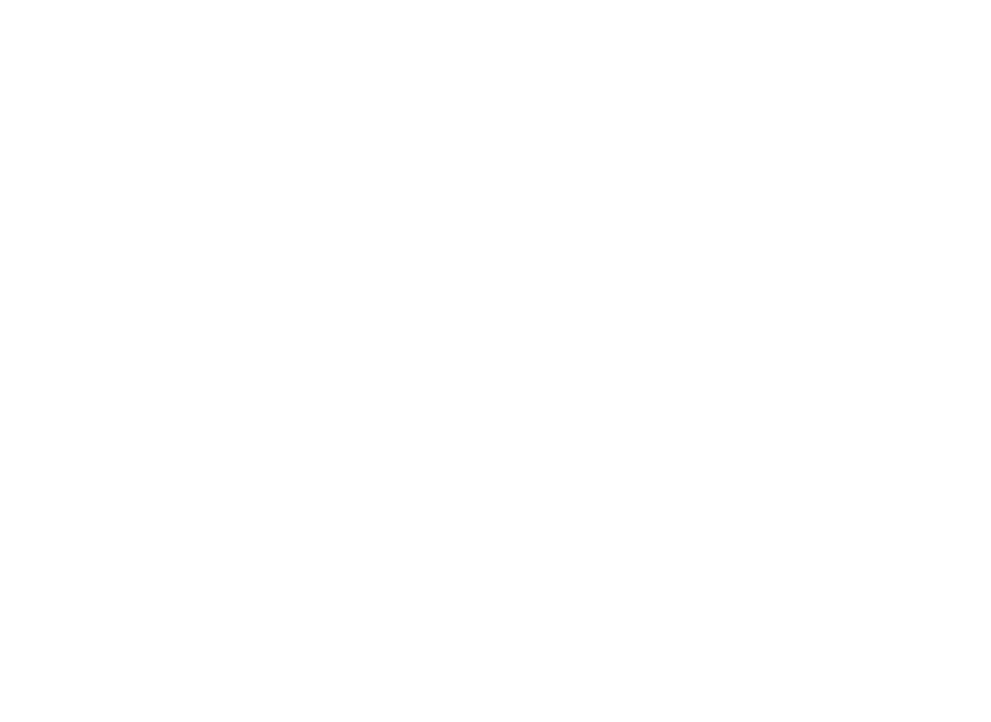
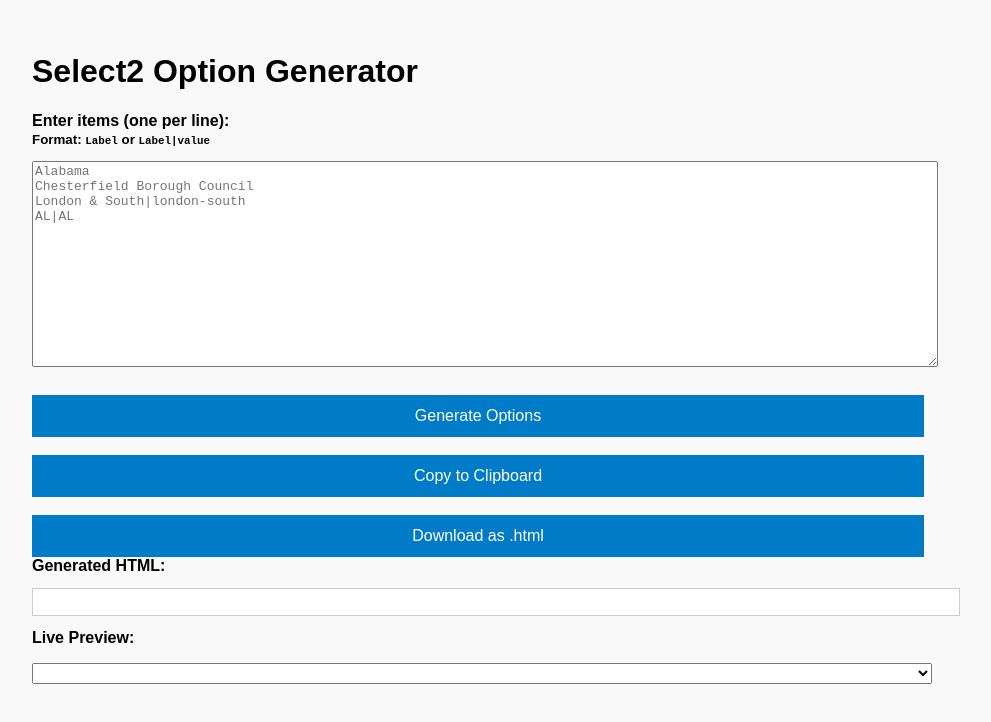
Before and after one commit to dedicatedcloud/html, a plain HTML site: page select2.html in a window 1280 px wide. Shown: the whole page, without its empty margins (158-1149 px from the left). Drawn offline with nearby package versions, Linux system fonts and the light colour scheme.

Commit message:
Update select2.html

```diff
--- a/select2.html
+++ b/select2.html
@@ -0,0 +1,138 @@
+<!DOCTYPE html>
+<html lang="en">
+<head>
+  <meta charset="UTF-8">
+  <title>Select2 Option Generator with Preview & Export</title>
+  <meta name="viewport" content="width=device-width, initial-scale=1">
+  <link href="https://cdn.jsdelivr.net/npm/select2@4.1.0-rc.0/dist/css/select2.min.css" rel="stylesheet" />
+  <style>
+    body {
+      font-family: Arial, sans-serif;
+      padding: 2em;
+      max-width: 900px;
+      margin: auto;
+      background-color: #f9f9f9;
+    }
+
+    textarea, pre, button, select {
+      width: 100%;
+      margin-top: 1em;
+      font-size: 1em;
+    }
+
+    textarea {
+      height: 200px;
+    }
+
+    pre {
+      background-color: #fff;
+      padding: 1em;
+      border: 1px solid #ccc;
+      overflow-x: auto;
+      white-space: pre-wrap;
+      word-wrap: break-word;
+    }
+
+    button {
+      padding: 0.75em;
+      margin-top: 0.5em;
+      margin-right: 0.5em;
+      background-color: #007bc7;
+      color: white;
+      border: none;
+      cursor: pointer;
+    }
+
+    button:hover {
+      background-color: #005fa3;
+    }
+
+    label {
+      font-weight: bold;
+    }
+
+    .button-row {
+      display: flex;
+      flex-wrap: wrap;
+      gap: 10px;
+      margin-top: 1em;
+    }
+  </style>
+</head>
+<body>
+
+  <h1>Select2 Option Generator</h1>
+
+  <label for="input">Enter items (one per line):<br>
+    <small>Format: <code>Label</code> or <code>Label|value</code></small>
+  </label>
+  <textarea id="input" placeholder="Alabama&#10;Chesterfield Borough Council&#10;London & South|london-south&#10;AL|AL"></textarea>
+
+  <div class="button-row">
+    <button onclick="generateOptions()">Generate Options</button>
+    <button onclick="copyToClipboard()">Copy to Clipboard</button>
+    <button onclick="downloadAsHTML()">Download as .html</button>
+  </div>
+
+  <label for="output">Generated HTML:</label>
+  <pre id="output"></pre>
+
+  <label for="preview">Live Preview:</label>
+  <select id="preview" class="js-select2" style="width: 100%;"></select>
+
+  <!-- JS Dependencies -->
+  <script src="https://code.jquery.com/jquery-3.6.0.min.js"></script>
+  <script src="https://cdn.jsdelivr.net/npm/select2@4.1.0-rc.0/dist/js/select2.min.js"></script>
+
+  <script>
+    function slugify(str) {
+      return str
+        .toLowerCase()
+        .trim()
+        .replace(/[^\w\s-]/g, '')    // remove special chars
+        .replace(/\s+/g, '-')        // replace space with hyphen
+        .replace(/-+/g, '-');        // remove extra hyphens
+    }
+
+    function generateOptions() {
+      const input = document.getElementById('input').value;
+      const lines = input.split('\n').map(line => line.trim()).filter(Boolean);
+
+      const options = lines.map(line => {
+        let [label, value] = line.split('|').map(s => s.trim());
+        if (!value) value = slugify(label);
+        return `<option value="${value}">${label}</option>`;
+      });
+
+      const html = options.join('\n');
+      document.getElementById('output').textContent = html;
+
+      // Update live preview
+      const select = document.getElementById('preview');
+      select.innerHTML = options.join('');
+      $('.js-select2').select2();
+    }
+
+    function copyToClipboard() {
+      const text = document.getElementById('output').textContent;
+      navigator.clipboard.writeText(text).then(() => {
+        alert("Copied to clipboard!");
+      }).catch(err => {
+        alert("Copy failed: " + err);
+      });
+    }
+
+    function downloadAsHTML() {
+      const content = document.getElementById('output').textContent;
+      const blob = new Blob([content], { type: 'text/html' });
+      const link = document.createElement('a');
+      link.href = URL.createObjectURL(blob);
+      link.download = 'select2-options.html';
+      document.body.appendChild(link);
+      link.click();
+      document.body.removeChild(link);
+    }
+  </script>
+
+</body>
+</html>
```
